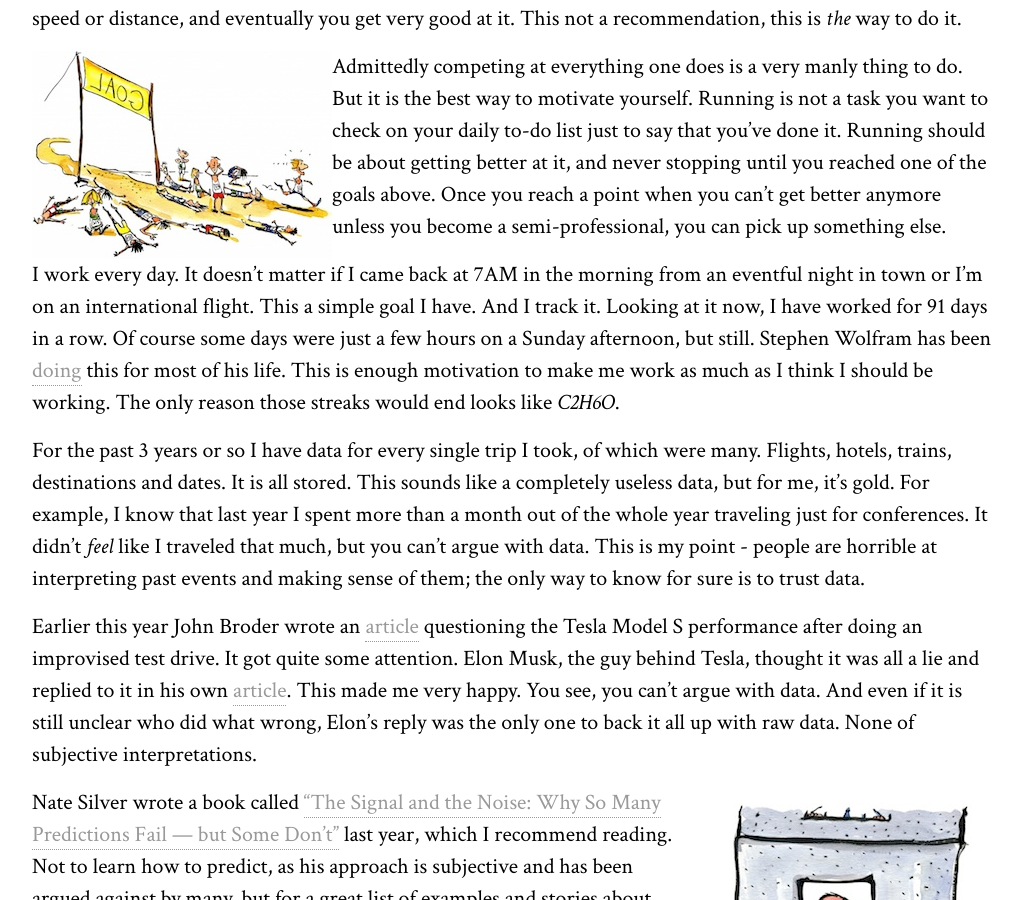
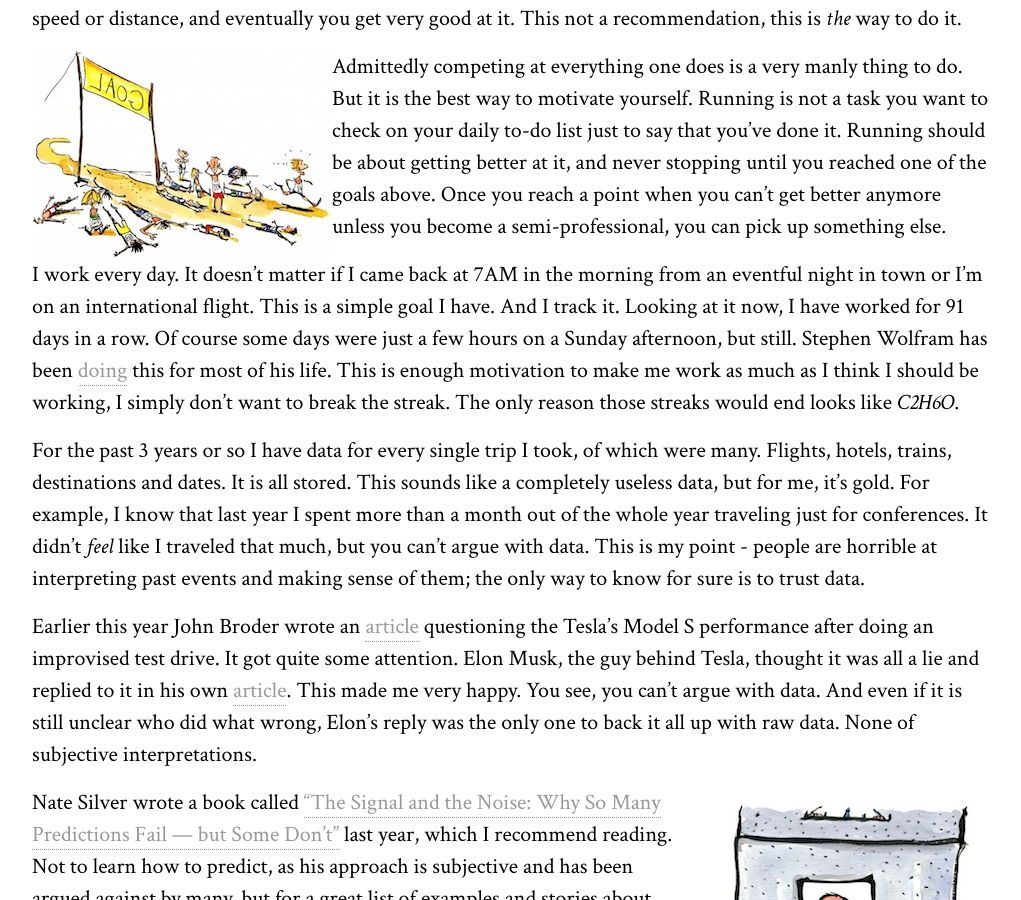
Before and after one commit to juokaz/juokaz.com, a Jekyll site: the page built from _posts/2013-08-26-quantifying-the-world.markdown, in a window 1280 px wide and 900 px high, scrolled down 345 px. Shown: the whole window, without its empty margins (128-1149 px from the left). Built offline with Jekyll 4.4.1, drawn with Linux system fonts in a browser that asks for light colours; comment, search, counter and statistics services are not loaded; some of the changed text lies outside the part shown.

Commit message:
Mistakes in quanitfying the world

```diff
--- a/_posts/2013-08-26-quantifying-the-world.markdown
+++ b/_posts/2013-08-26-quantifying-the-world.markdown
@@ -11,11 +11,11 @@
 
 Admittedly competing at everything one does is a very manly thing to do. But it is the best way to motivate yourself. Running is not a task you want to check on your daily to-do list just to say that you've done it. Running should be about getting better at it, and never stopping until you reached one of the goals above. Once you reach a point when you can't get better anymore unless you become a semi-professional, you can pick up something else.
 
-I work every day. It doesn't matter if I came back at 7AM in the morning from an eventful night in town or I'm on an international flight. This a simple goal I have. And I track it. Looking at it now, I have worked for 91 days in a row. Of course some days were just a few hours on a Sunday afternoon, but still. Stephen Wolfram has been [doing](http://blog.stephenwolfram.com/2012/03/the-personal-analytics-of-my-life/) this for most of his life. This is enough motivation to make me work as much as I think I should be working. The only reason those streaks would end looks like *C2H6O*.
+I work every day. It doesn't matter if I came back at 7AM in the morning from an eventful night in town or I'm on an international flight. This is a simple goal I have. And I track it. Looking at it now, I have worked for 91 days in a row. Of course some days were just a few hours on a Sunday afternoon, but still. Stephen Wolfram has been [doing](http://blog.stephenwolfram.com/2012/03/the-personal-analytics-of-my-life/) this for most of his life. This is enough motivation to make me work as much as I think I should be working, I simply don't want to break the streak. The only reason those streaks would end looks like *C2H6O*.
 
 For the past 3 years or so I have data for every single trip I took, of which were many. Flights, hotels, trains, destinations and dates. It is all stored. This sounds like a completely useless data, but for me, it's gold. For example, I know that last year I spent more than a month out of the whole year traveling just for conferences. It didn't *feel* like I traveled that much, but you can't argue with data. This is my point - people are horrible at interpreting past events and making sense of them; the only way to know for sure is to trust data.
 
-Earlier this year John Broder wrote an [article](http://www.nytimes.com/2013/02/10/automobiles/stalled-on-the-ev-highway.html?pagewanted=all) questioning the Tesla Model S performance after doing an improvised test drive. It got quite some attention. Elon Musk, the guy behind Tesla, thought it was all a lie and replied to it in his own [article](http://www.teslamotors.com/blog/most-peculiar-test-drive). This made me very happy. You see, you can't argue with data. And even if it is still unclear who did what wrong, Elon's reply was the only one to back it all up with raw data. None of subjective interpretations.
+Earlier this year John Broder wrote an [article](http://www.nytimes.com/2013/02/10/automobiles/stalled-on-the-ev-highway.html?pagewanted=all) questioning the Tesla's Model S performance after doing an improvised test drive. It got quite some attention. Elon Musk, the guy behind Tesla, thought it was all a lie and replied to it in his own [article](http://www.teslamotors.com/blog/most-peculiar-test-drive). This made me very happy. You see, you can't argue with data. And even if it is still unclear who did what wrong, Elon's reply was the only one to back it all up with raw data. None of subjective interpretations.
 
 <img src="/blog/images/men-in-cells-box.jpg" alt="Men in cells box" class="right" />
 
```
Also changed, not shown: other parts of _posts/2013-08-26-quantifying-the-world.markdown (+1 -1 lines).
